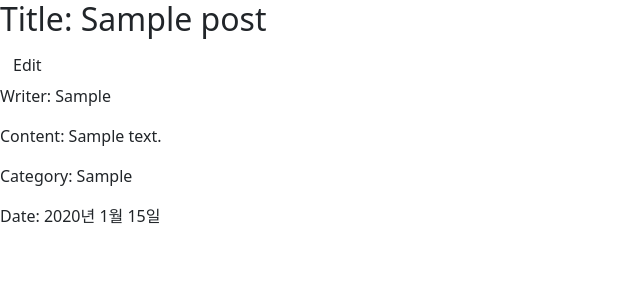
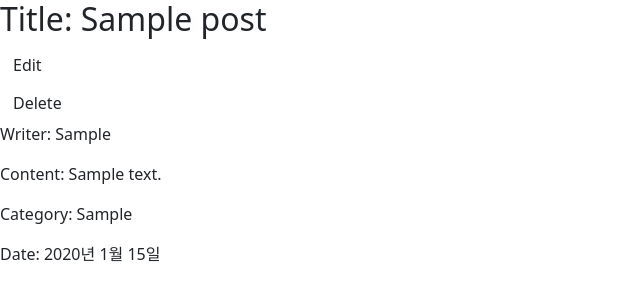
Before and after one commit to su0797/Django_project_myblog, a Django app: page /blog/1/ in a window 1280 px wide. Shown: the top 301 px of the page, without its empty margins (0-640 px from the left). Run offline with Django 4.2, Linux system fonts and the light colour scheme; tables that the repository leaves empty hold one stand-in row (values such as "Sample post").

Commit message:
blog delete 기능 추가

```diff
--- a/blog/templates/blog/post_detail.html
+++ b/blog/templates/blog/post_detail.html
@@ -4,6 +4,11 @@
     <h2>Title: {{ post_title }}</h2>
 
     <a href="{% url 'blog:edit' pk=post_id %}" class="btn">Edit</a>
+    <form action="{% url 'blog:delete' pk=post_id %}" method="post">
+        {% csrf_token %}
+        <input type="submit" value="Delete" class="btn">
+    </form>
+
     <!-- {% if post.writer == requwst.user %}
         <a href=""></a>
         {% endif %}-->
--- a/blog/urls.py
+++ b/blog/urls.py
@@ -14,6 +14,7 @@ urlpatterns = [
     # 글 수정
     path("edit/<int:pk>/", views.EditView.as_view(), name='edit'),
     # 글 삭제
+    path("delete/<int:pk>/", views.Delete.as_view(), name='delete'),
     # 코멘트 작성
     # 코멘트 삭제
 ]
--- a/blog/views.py
+++ b/blog/views.py
@@ -95,3 +95,10 @@ class EditView(View):
         }
 
         return render(request, 'blog/post_edit.html', context)
+
+
+class Delete(View):
+    def post(self, request, pk):
+        post = Post.objects.get(pk=pk)
+        post.delete()
+        return redirect('blog:list')
```
